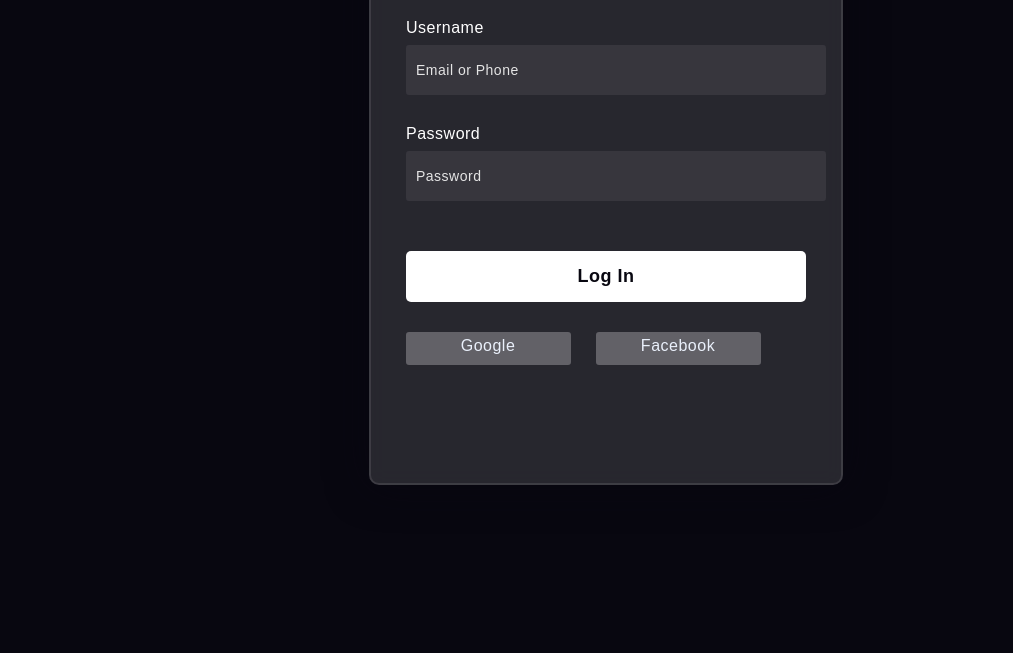
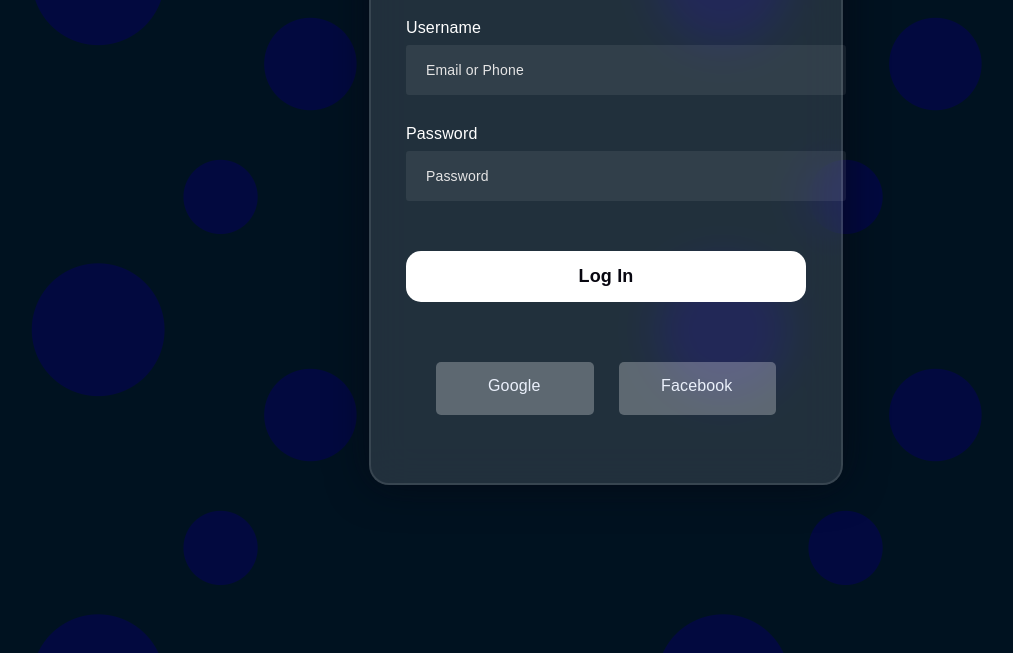
Before and after one commit to luisfv10/Login-Interface, a plain HTML site: page index.html in a window 1280 px wide. Shown: the part 227-880 px from the top of the page, without its empty margins (34-1047 px from the left). Drawn offline with Linux system fonts and the light colour scheme.

Commit message:
Changing Background

```diff
--- a/style.css
+++ b/style.css
@@ -1,5 +1,5 @@
 body {
-  background-color: #080710;
+  background: url(./assets/bg.png);
 }
 
 .background {
@@ -11,6 +11,13 @@ body {
   top: 50%;
 }
 
+.background .shape {
+  height: 200px;
+  width: 200px;
+  position: absolute;
+  border-radius: 50%;
+}
+
 form {
   height: 520px;
   width: 400px;
@@ -19,8 +26,8 @@ form {
   transform: translate(-50%, -50%);
   top: 50%;
   left: 50%;
-  border-radius: 10px;
-  backdrop-filter: blur(10px);
+  border-radius: 20px;
+  backdrop-filter: blur(20px);
   border: 2px solid rgba(255, 255, 255, 0.1);
   box-shadow: 0 0 40px rgba(8, 7, 16, 0.6);
   padding: 50px 35px;
@@ -29,7 +36,7 @@ form {
 form * {
   font-family: Arial, Helvetica, sans-serif;
   color: #ffffff;
-  letter-spacing: 0.5px;
+  letter-spacing: 0.15px;
   outline: none;
   border: none;
 }
@@ -54,7 +61,7 @@ input {
   width: 100%;
   background-color: rgba(255, 255, 255, 0.07);
   border-radius: 3px;
-  padding: 0 10px;
+  padding: 0 20px;
   margin-top: 8px;
   font-size: 14px;
   font-weight: 300;
@@ -72,20 +79,21 @@ button {
   padding: 15px 0;
   font-size: 18px;
   font-weight: 600;
-  border-radius: 5px;
+  border-radius: 15px;
   cursor: pointer;
 }
 
 .social {
   margin-top: 30px;
   display: flex;
+  padding: 30px;
 }
 
 .social div {
   background: red;
   width: 150px;
-  border-radius: 3px;
-  padding: 5px 10px 10px 5px;
+  border-radius: 5px;
+  padding: 15px 20px 20px 15px;
   background-color: rgba(255, 255, 255, 0.27);
   color: #eaf0fb;
   text-align: center;
```
Also changed, not shown: assets/bg.png (added).
